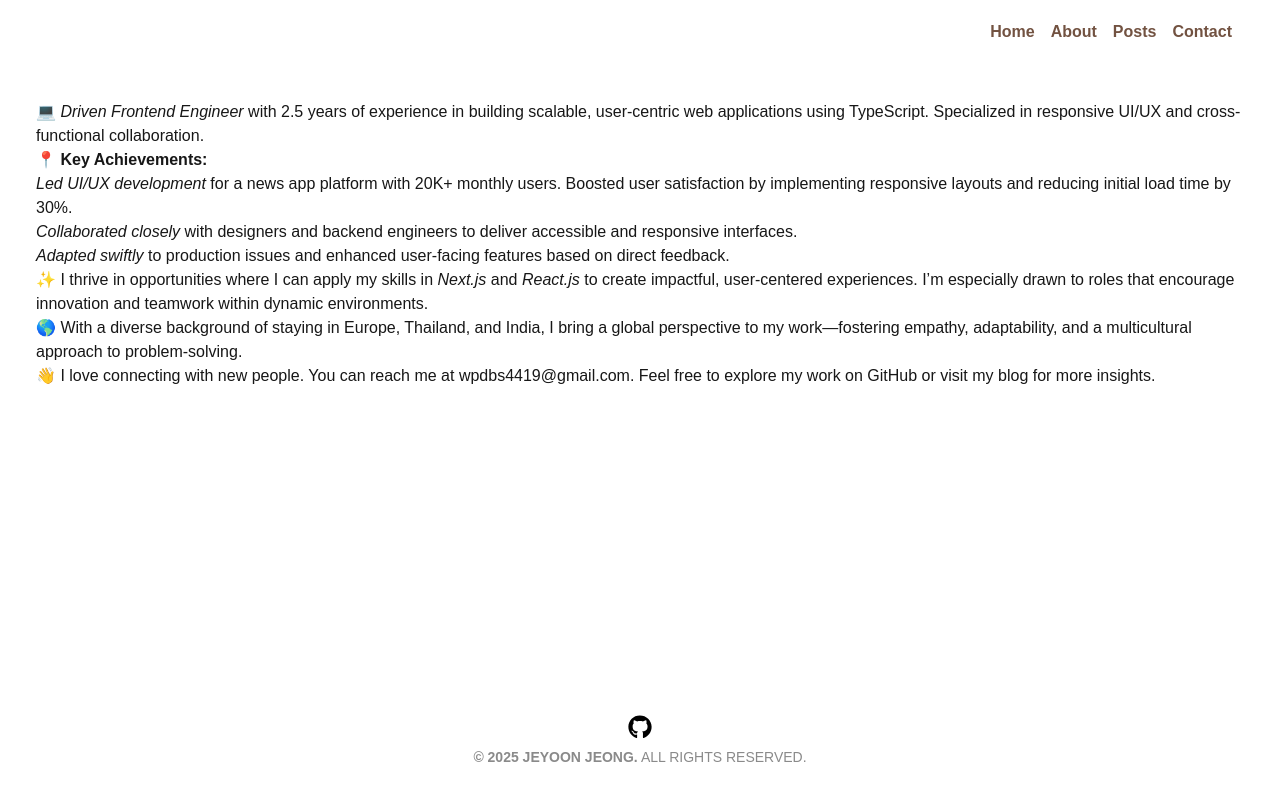
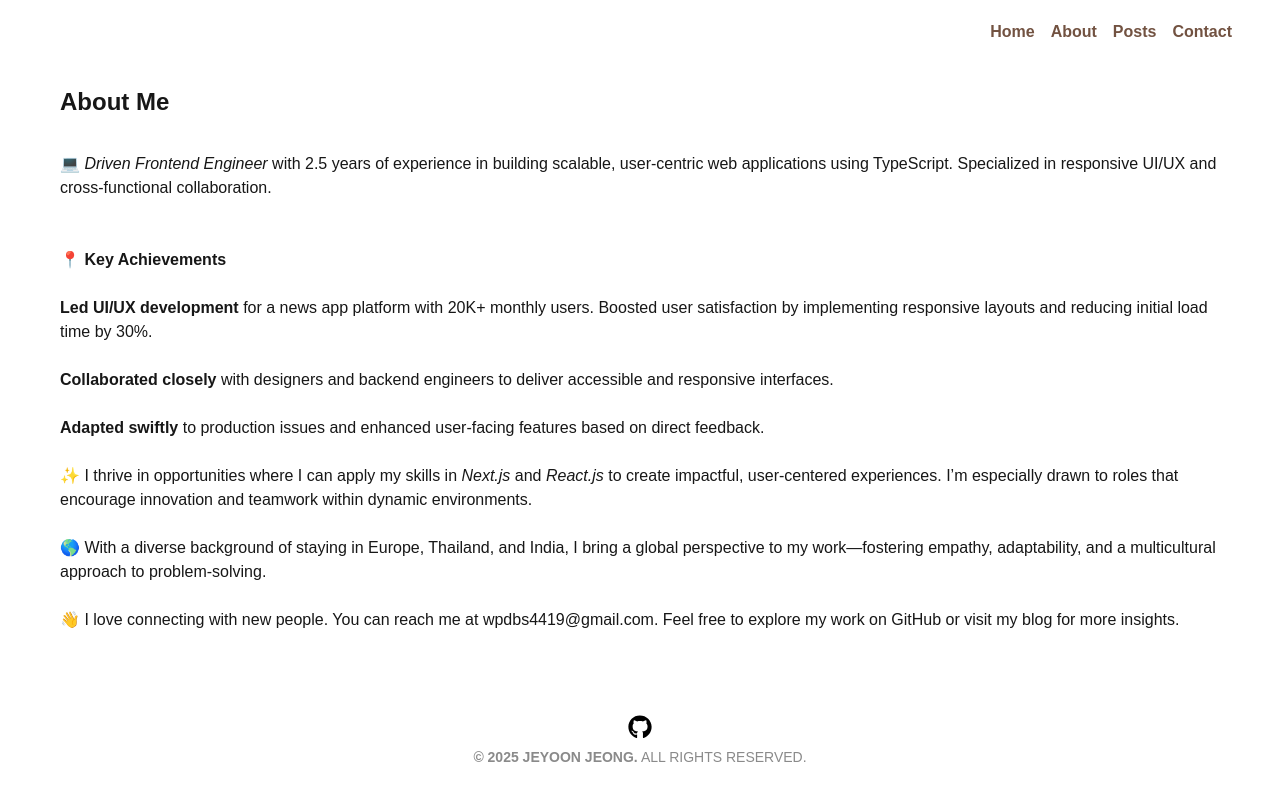
Before and after one commit to jeyoonee/next-blog, a Next.js app: page /about in a window 1280 px wide. Built offline with nearby package versions, Linux system fonts and the light colour scheme.

Commit message:
[feat] finalize layout in about page

```diff
--- a/package.json
+++ b/package.json
@@ -19,6 +19,7 @@
     "react-icons": "^5.5.0",
     "react-markdown": "^10.1.0",
     "react-multi-carousel": "^2.8.6",
+    "rehype-raw": "^7.0.0",
     "remark-gfm": "^4.0.1",
     "yup": "^1.6.1"
   },
--- a/src/app/about/page.tsx
+++ b/src/app/about/page.tsx
@@ -2,27 +2,43 @@
 
 import Markdown from "react-markdown";
 import remarkGfm from "remark-gfm";
+import rehypeRaw from "rehype-raw";
 
 const markdown = `
 💻 *Driven Frontend Engineer* with 2.5 years of experience in building scalable, user-centric web applications using TypeScript. Specialized in responsive UI/UX and cross-functional collaboration.
+<br />
+<br />
 
-📍 **Key Achievements:**
-
-- *Led UI/UX development* for a news app platform with 20K+ monthly users. Boosted user satisfaction by implementing responsive layouts and reducing initial load time by 30%.
-- *Collaborated closely* with designers and backend engineers to deliver accessible and responsive interfaces.
-- *Adapted swiftly* to production issues and enhanced user-facing features based on direct feedback.
-
+📍 **Key Achievements**
+<br />
+<br />
+- **Led UI/UX development** for a news app platform with 20K+ monthly users. Boosted user satisfaction by implementing responsive layouts and reducing initial load time by 30%.
+  <br />
+  <br />
+  **Collaborated closely** with designers and backend engineers to deliver accessible and responsive interfaces.
+  <br />
+  <br />
+- **Adapted swiftly** to production issues and enhanced user-facing features based on direct feedback.
+  <br />
+  <br />
 ✨ I thrive in opportunities where I can apply my skills in *Next.js* and *React.js* to create impactful, user-centered experiences. I’m especially drawn to roles that encourage innovation and teamwork within dynamic environments.
-
+  <br />
+  <br />
 🌎 With a diverse background of staying in Europe, Thailand, and India, I bring a global perspective to my work—fostering empathy, adaptability, and a multicultural approach to problem-solving.
-
+  <br />
+  <br />
 👋 I love connecting with new people. You can reach me at wpdbs4419@gmail.com. Feel free to explore my work on GitHub or visit my blog for more insights.
 `;
 
 export default function About() {
   return (
-    <div className="prose max-w-none p-4">
-      <Markdown remarkPlugins={[remarkGfm]}>{markdown}</Markdown>
+    <div className="px-10 mb-8">
+      <h1 className="text-[24px] font-bold mb-8">About Me</h1>
+      <div className="prose max-w-none">
+        <Markdown remarkPlugins={[remarkGfm]} rehypePlugins={[rehypeRaw]}>
+          {markdown}
+        </Markdown>
+      </div>
     </div>
   );
 }
```
Also changed, not shown: 1 other file (tests, documents, lock files or other folders).
